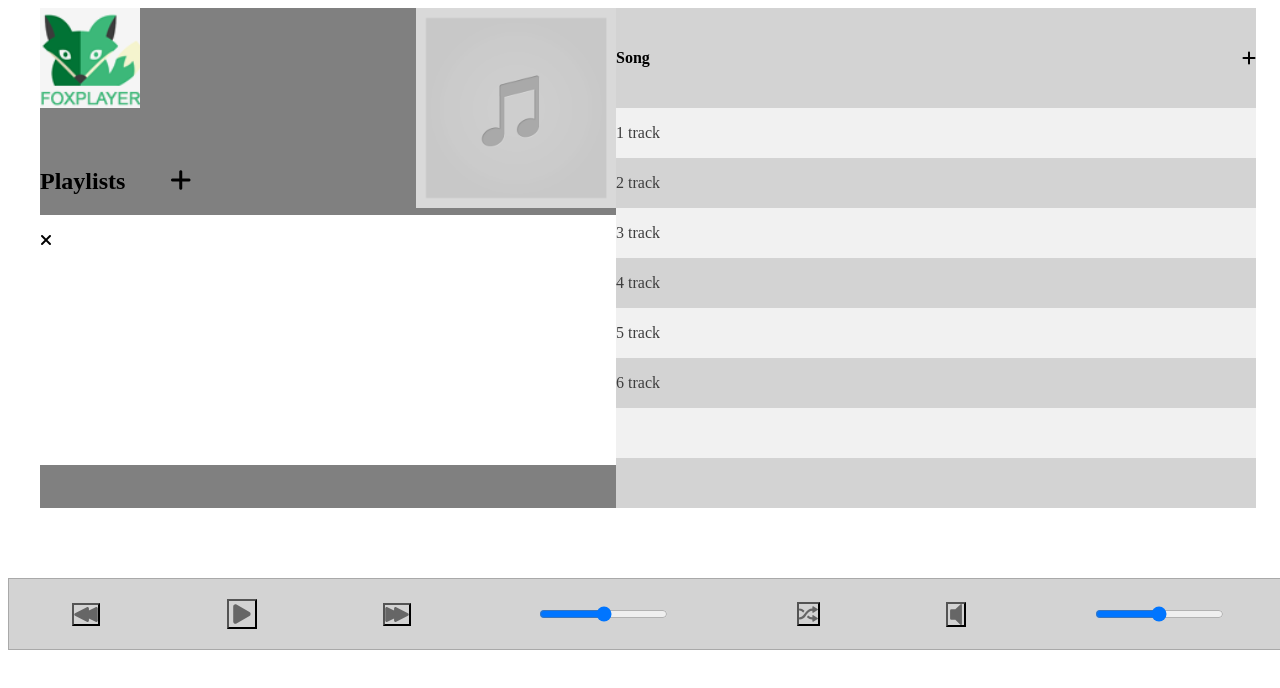
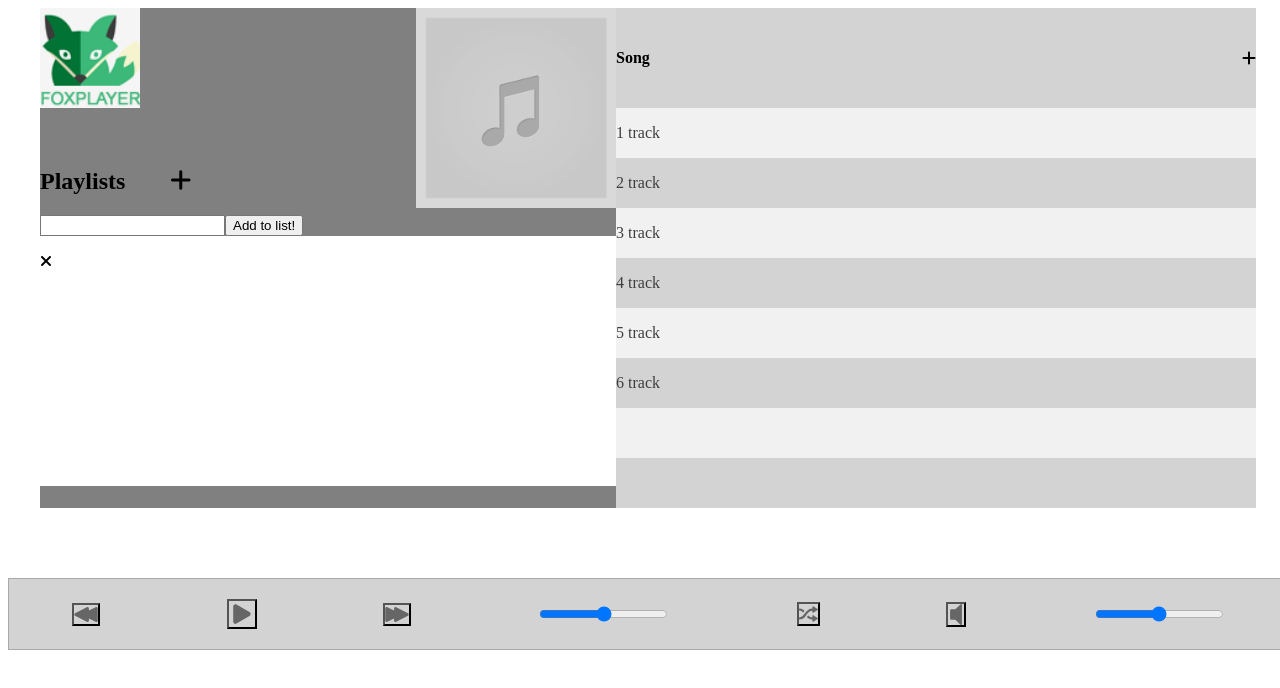
Before and after one commit to greenfox-academy/Tamara, a plain HTML site: page week-10/fox_player_project/main.html in a window 1280 px wide. Drawn offline with Linux system fonts and the light colour scheme; no server answers.

```diff
--- a/week-10/fox_player_project/ajax.js
+++ b/week-10/fox_player_project/ajax.js
@@ -1,12 +1,13 @@
 'use strict';
 
-const ajax = function(endpoint, callback) {
+const ajax = function(method, endpoint, data, callback) {
   var x = new XMLHttpRequest();
-  x.open('GET', 'http://localhost:8080'+ endpoint);
+  x.open(method, 'http://localhost:8080'+ endpoint);
   x.setRequestHeader('Content-Type', 'application/json');
   x.onload = function() {
      var data = JSON.parse(x.responseText);
+     console.log(data)
     callback(data);
   };
-  x.send();
+  x.send(JSON.stringify(data));
 };
--- a/week-10/fox_player_project/main.html
+++ b/week-10/fox_player_project/main.html
@@ -16,9 +16,13 @@
         <div class="placeholder"></div>
       </div>
       <h1>Playlists<i class="fa fa-plus" aria-hidden="true"></i></h1>
-      <ul class="leftmenu">
-        <li><i class="fa fa-times icon" aria-hidden="true"></i></li>
-      </ul>
+      <article class="playlist">
+        <input type="text"><button>Add to list!</button>
+
+        <ul class="leftmenu">
+          <li><i class="fa fa-times icon" aria-hidden="true"></i></li>
+        </ul>
+      </article>
     </section>
     <section class="right">
       <div class="actualsong">Song<i class="fa fa-plus" aria-hidden="true"></i></div>
--- a/week-10/fox_player_project/playlist.js
+++ b/week-10/fox_player_project/playlist.js
@@ -1,17 +1,13 @@
 'use strict';
 
 const Playlists = function() {
-  let response = [
-    { "id": 1, "title": "Favorites", "system": 1},
-    { "id": 2, "title": "Music for programming", "system": 0},
-    { "id": 3, "title": "Driving", "system": 0},
-    { "id": 5, "title": "Fox house", "system": 0},
-  ]
-  const root = document.querySelector('.leftmenu');
-  let actionCallback;
+
+  const root = document.querySelector('.playlist');
+  const playlistRoot = root.querySelector('ul');
   // const fa = <i class="fa fa-times icon" aria-hidden="true"></i>;
-  const render = function() {
-    response.forEach(function(element) {
+  const render = function(data) {
+    playlistRoot.innerHTML = "";
+    data.forEach(function(element) {
       let li = document.createElement('li')
       li.textContent = element.title;
       root.appendChild(li);
@@ -21,11 +17,20 @@
     addEvents();
   }
 
-  const showCreateDialog = function() {}
+  const showCreateDialog = function(titleName) {
 
-  const create = function() {
-    // let newElement
-  }
+  };
+
+  const create = function(titleName) {
+    let addTitleName = document.querySelector('input');
+    let buttonToAddName = document.querySelector('button');
+    if (addTitleName.value !== '') {
+      buttonToAddName.addEventListener('click', function() {
+        let newPost = {name: addTitleName.value}
+        ajax('POST', '/playlists', newPost, render);
+      });
+    };
+  };
 
   // const deleted = function() {
   //   response.forEach(function(element) {
@@ -64,21 +69,25 @@
 
   const clickHandler = function() {}
   const load = function() {
-
+    ajax('GET', render);
   }
 
 
   return {
     render: render,
     highlight: highlight,
+    create: create,
+    load: load,
+    showCreateDialog: showCreateDialog,
 
   }
 }
-
 
 
 let playlistModule = Playlists();
 // playlistModule.deleted();
 playlistModule.highlight();
 
-ajax('/playlists', playlistModule.render)
+ajax('GET', '/playlists', null, playlistModule.render)
+playlistModule.create('Best of')
+playlistModule.showCreateDialog()
```
Also changed, not shown: week-10/fox_player_project/server.js (+11 -3 lines).
